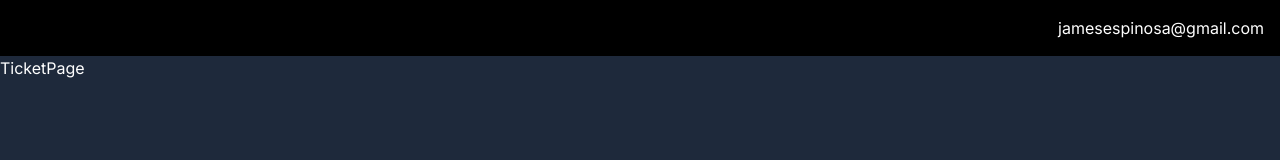
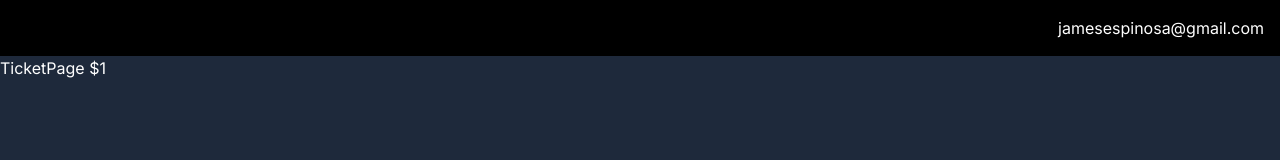
Before and after one commit to james1821/TicketWorkProgress, a Next.js app: page /TicketPage/1 in a window 1280 px wide. Shown: the top 160 px of the page. Built offline with nearby package versions, Linux system fonts and the light colour scheme.

Commit message:
Ticket Page

```diff
--- a/app/TicketPage/[id]/page.jsx
+++ b/app/TicketPage/[id]/page.jsx
@@ -1,7 +1,7 @@
 import React from "react";
 
-function TicketPage() {
-  return <div>TicketPage</div>;
+function TicketPage({ params }) {
+  return <div>TicketPage ${params.id}</div>;
 }
 
 export default TicketPage;
```
